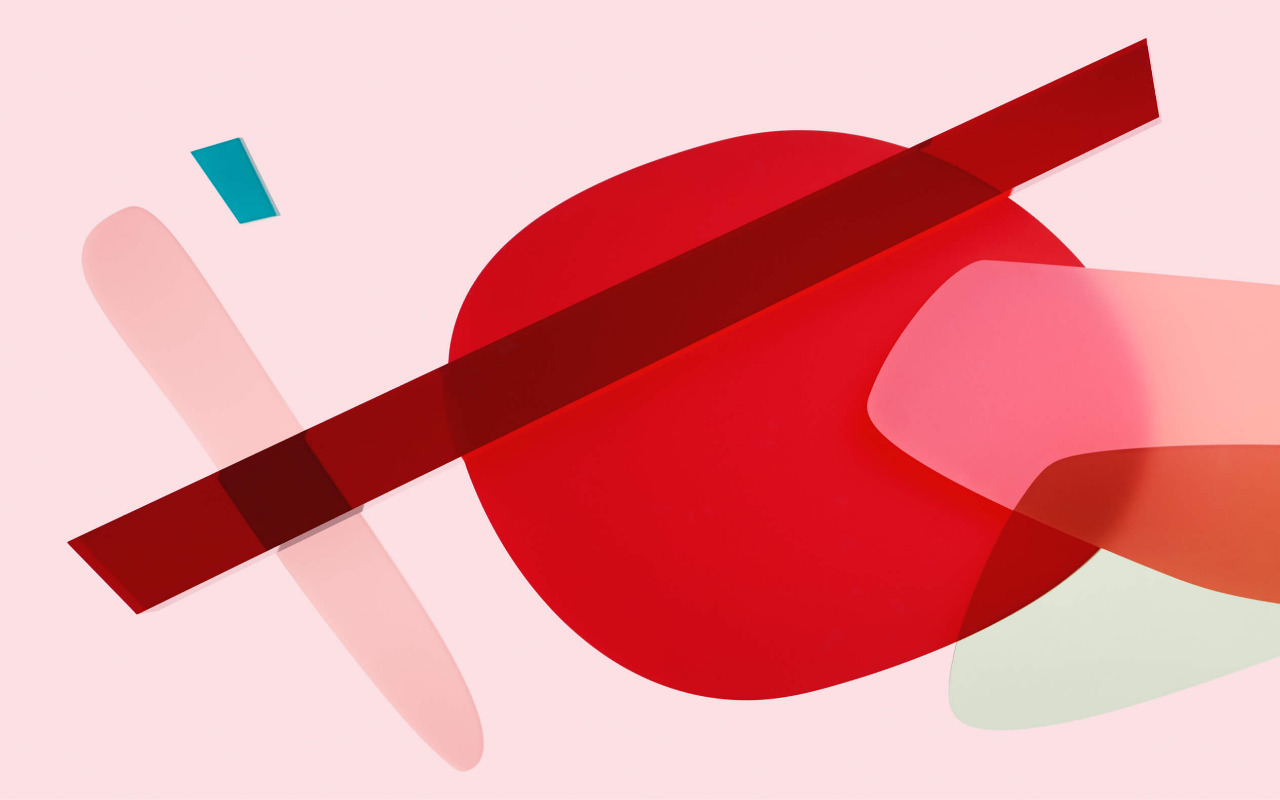
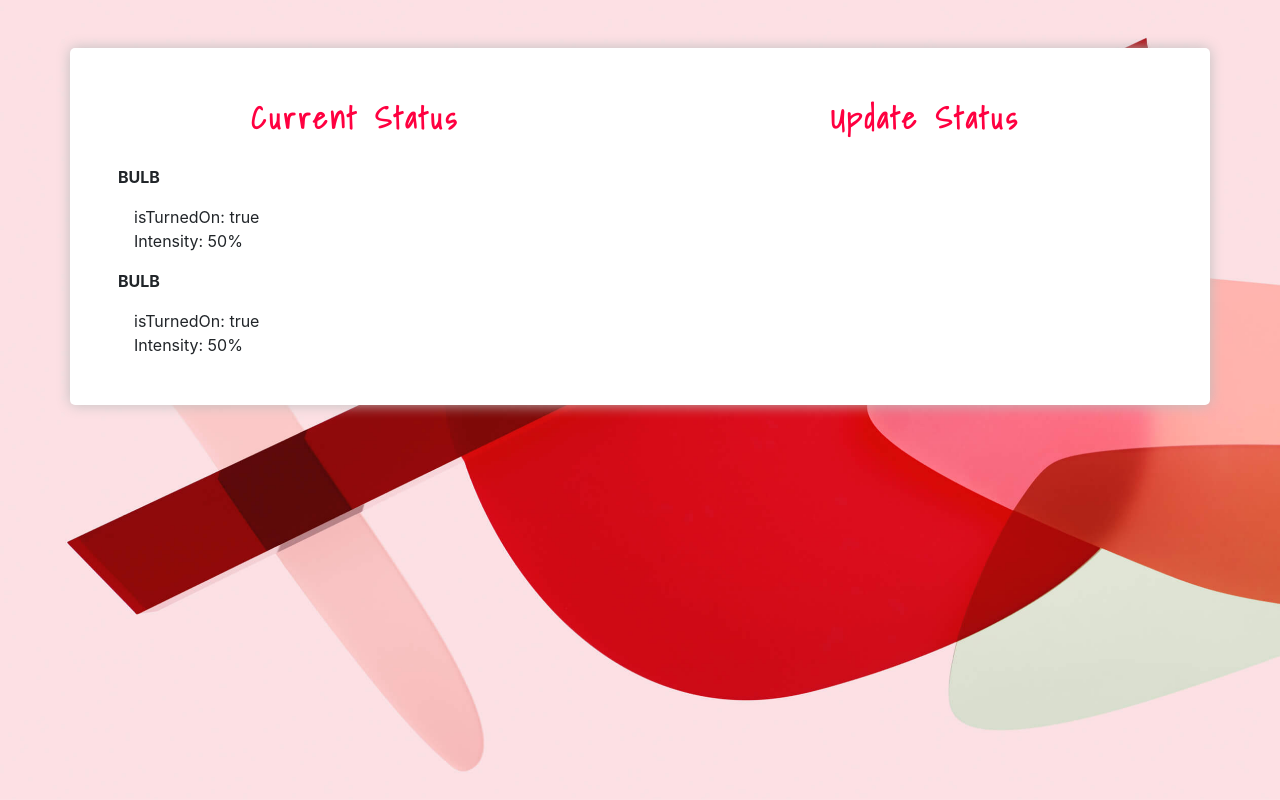
Before and after one commit to parikshit223933/Minor-Rotor2, a React (Create React App) app in the folder client/: page /stats in a window 1280 px wide. Built offline with nearby package versions, Linux system fonts and the light colour scheme.

Commit message:
showing current status

```diff
--- a/client/src/components/App/App.js
+++ b/client/src/components/App/App.js
@@ -2,6 +2,7 @@ import React from 'react';
 import { BrowserRouter as Router, Route, Switch } from 'react-router-dom';
 import './App.scss';
 import { Home, SelectAppliances } from '../index';
+import {Stats} from '../';
 
 class App extends React.Component {
 	render() {
@@ -11,6 +12,7 @@ class App extends React.Component {
 					<Switch>
 						<Route exact path="/" component={Home} />
 						<Route path="/select-appliances" component={SelectAppliances} />
+						<Route path="/stats" component={Stats} />
 					</Switch>
 				</Router>
 			</div>
--- a/client/src/components/SelectAppliances/SelectAppliances.js
+++ b/client/src/components/SelectAppliances/SelectAppliances.js
@@ -44,20 +44,6 @@ class SelectAppliances extends React.Component {
 									FAN
 								</label>
 							</div>
-							<div className="form-check my-3">
-								<input
-									className="form-check-input"
-									type="checkbox"
-									id="checkBox-3"
-									value="option3"
-								/>
-								<label
-									className="form-check-label"
-									htmlFor="checkBox-3"
-								>
-									REFRIGERATOR
-								</label>
-							</div>
 						</div>
 						<div className="form-group mt-4">
 							<button
--- /dev/null
+++ b/client/src/components/Stats/Stats.js
@@ -0,0 +1,38 @@
+import React from 'react';
+import './Stats.scss';
+
+class Stats extends React.Component {
+	render() {
+		return (
+			<div className="stats-component pt-5 container">
+				<div className="row bg-white intro-box">
+					<div className="col-md-6 p-5">
+						<div className="font-30 text-center status-headings mb-4">
+							Current Status
+						</div>
+						<div className="status-container">
+							<div className="appliance my-3">
+								<div className="mb-3"><b>BULB</b></div>
+                <div className="pl-3">isTurnedOn: true</div>
+                <div className="pl-3">Intensity: 50%</div>
+							</div>
+              <div className="appliance">
+								<div className="mb-3"><b>BULB</b></div>
+                <div className="pl-3">isTurnedOn: true</div>
+                <div className="pl-3">Intensity: 50%</div>
+							</div>
+						</div>
+					</div>
+					<div className="col-md-6 p-5">
+						<div className="font-30 text-center status-headings mb-4">
+							Update Status
+						</div>
+						<div></div>
+					</div>
+				</div>
+			</div>
+		);
+	}
+}
+
+export default Stats;
--- /dev/null
+++ b/client/src/components/Stats/Stats.scss
@@ -0,0 +1,12 @@
+.stats-component {
+	.intro-box {
+		box-shadow: 0px 0px 14px 0px #bfbfbf;
+		border-radius: 5px;
+	}
+}
+.status-headings {
+	font-family: 'Shadows Into Light', cursive;
+	letter-spacing: 3px;
+	color: #ff0040;
+	font-weight: 900;
+}
--- a/client/src/components/index.js
+++ b/client/src/components/index.js
@@ -4,5 +4,5 @@ import SignIn from './Sign/SignIn';
 import SignUp from './Sign/SignUp';
 import ButtonSpinner from './Spinners/ButtonSpinner';
 import SelectAppliances from './SelectAppliances/SelectAppliances';
-
-export { Home, Auth, SignIn, SignUp, ButtonSpinner, SelectAppliances };
+import Stats from './Stats/Stats';
+export { Home, Auth, SignIn, SignUp, ButtonSpinner, SelectAppliances, Stats };
```
